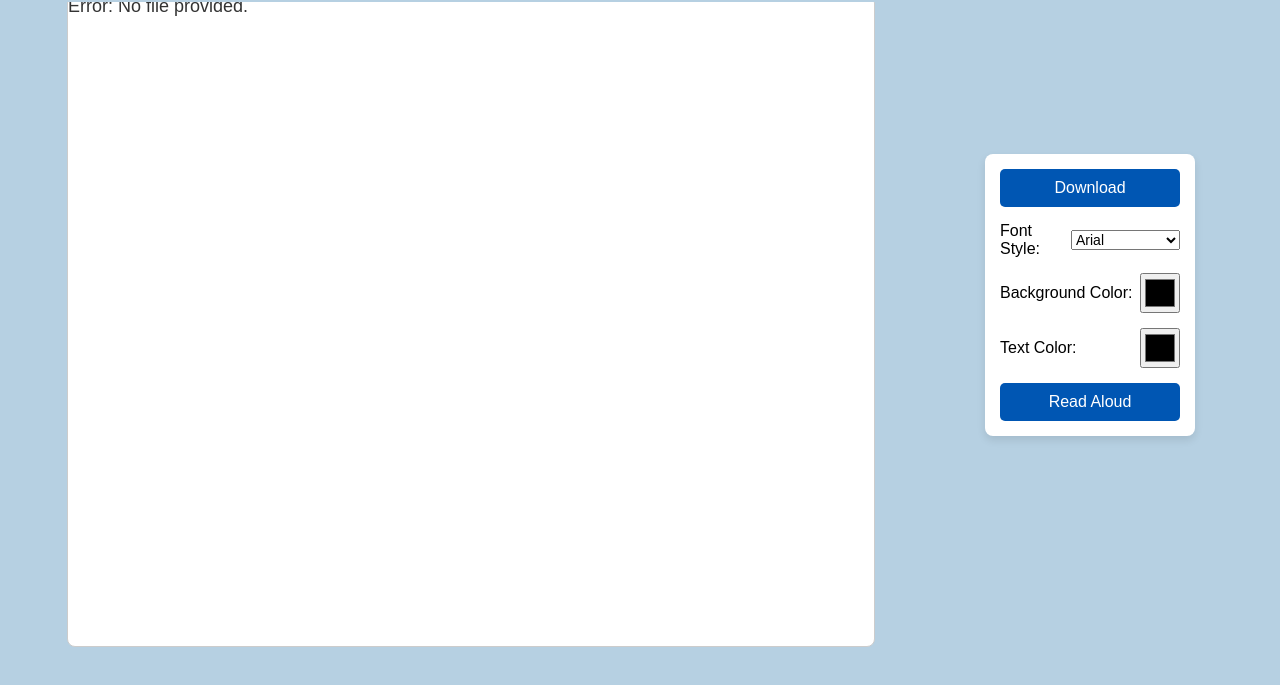
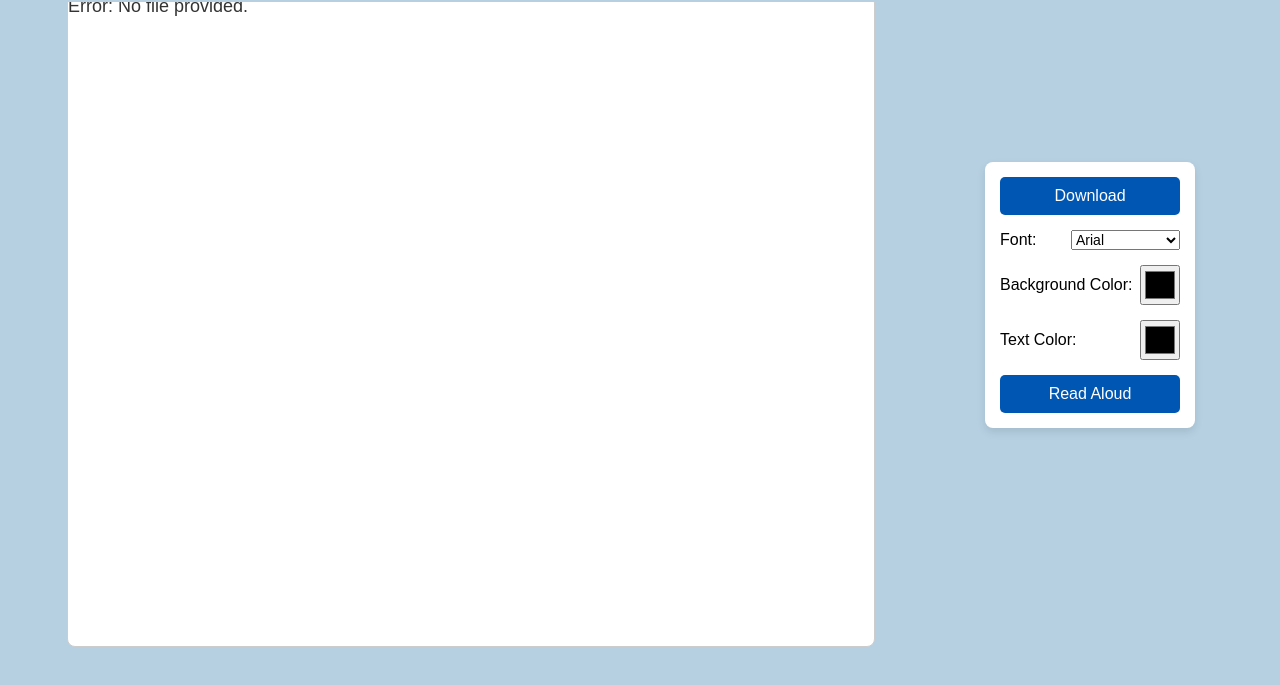
Before and after one commit to siennanicole/H4H25, a website: page translationpage.html in a window 1280 px wide. Shown: the part 105-790 px from the top of the page. Drawn offline with Linux system fonts and the light colour scheme.

Commit message:
Update translationpage.html

```diff
--- a/translationpage.html
+++ b/translationpage.html
@@ -24,7 +24,7 @@
             <button id="downloadFile">Download</button>
 
             <div class="controls">
-                <label for="fontSelect">Font Style:</label>
+                <label for="fontSelect">Font:</label>
                 <select id="fontSelect">
                     <option value="Arial">Arial</option>
                     <option value="Comic Sans">Comic-Sans</option>
```
